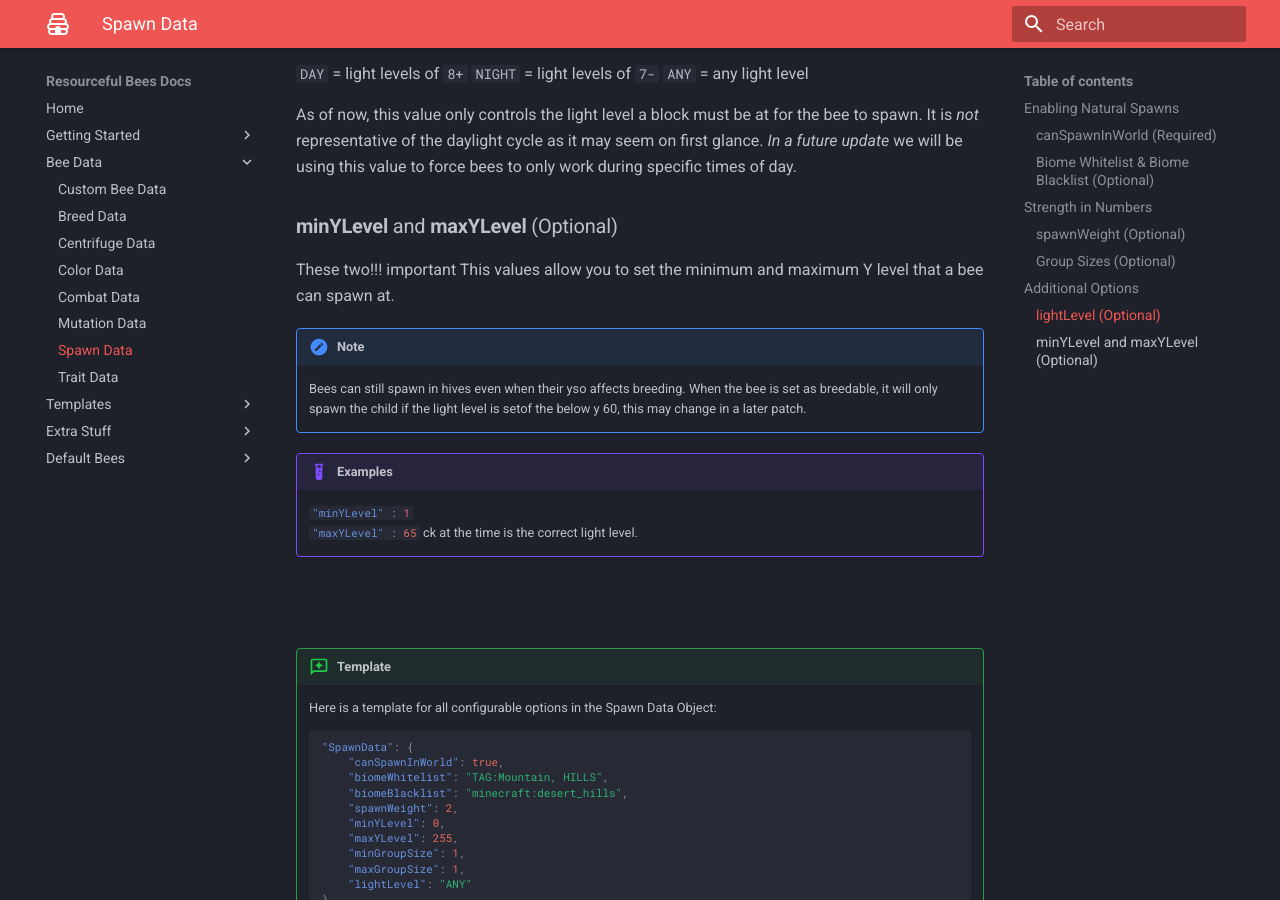
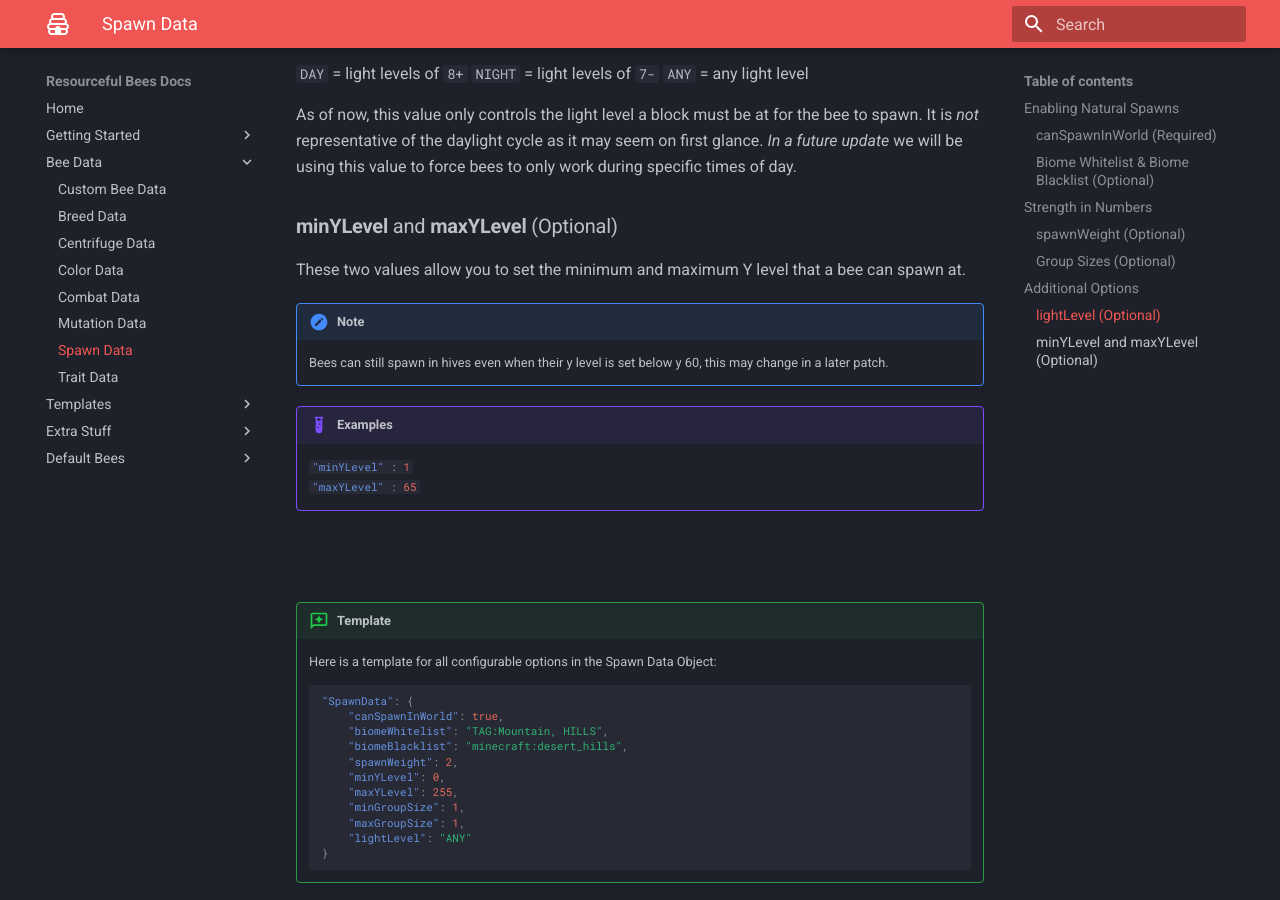
Before and after one commit to Team-Resourceful/ResourcefulBeesDocs, an MkDocs documentation site: the page built from docs/bee_data/spawn_data.md, in a window 1280 px wide and 900 px high, scrolled down 3294 px. Built offline with MkDocs 1.6.1 and Material for MkDocs 9.7.7, drawn with Linux system fonts in a browser that asks for light colours.

Commit message:
Update spawn_data.md

```diff
--- a/docs/bee_data/spawn_data.md
+++ b/docs/bee_data/spawn_data.md
@@ -123,15 +123,14 @@ As of now, this value only controls the light level a block must be at for the b
 
 ### **minYLevel** and **maxYLevel** (Optional)
 
-These two!!! important
-	This values allow you to set the minimum and maximum Y level that a bee can spawn at.
+These two values allow you to set the minimum and maximum Y level that a bee can spawn at.
 
 !!! note "Note"
-	Bees can still spawn in hives even when their yso affects breeding. When the bee is set as breedable, it will only spawn the child if the light level is setof the below y 60, this may change in a later patch.
+	Bees can still spawn in hives even when their y level is set below y 60, this may change in a later patch.
 
 !!! example "Examples"
 	`#!json "minYLevel" : 1`
-	`#!json "maxYLevel" : 65`  ck at the time is the correct light level.
+	`#!json "maxYLevel" : 65`
 
 <br>
 <br>
```
